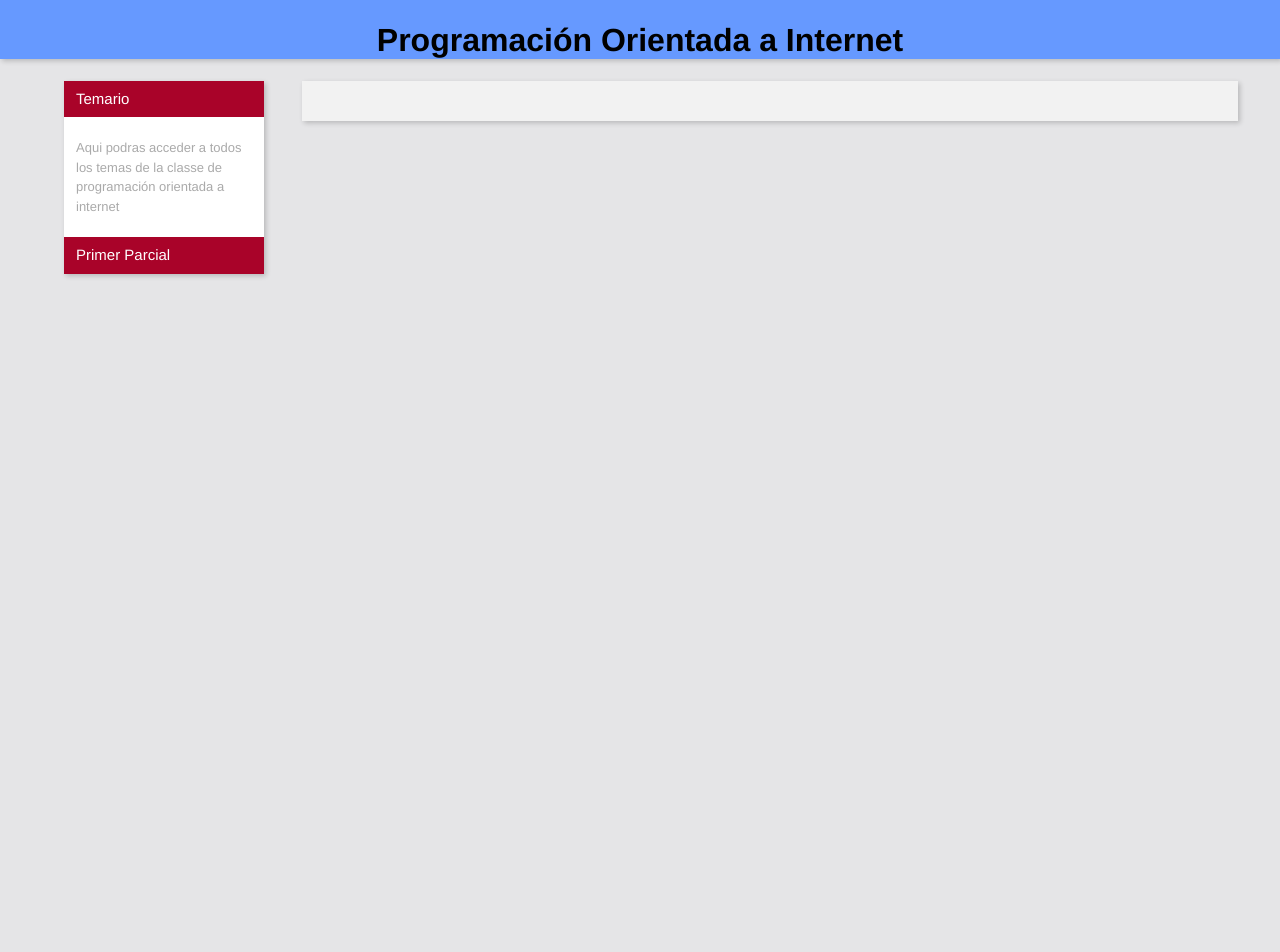
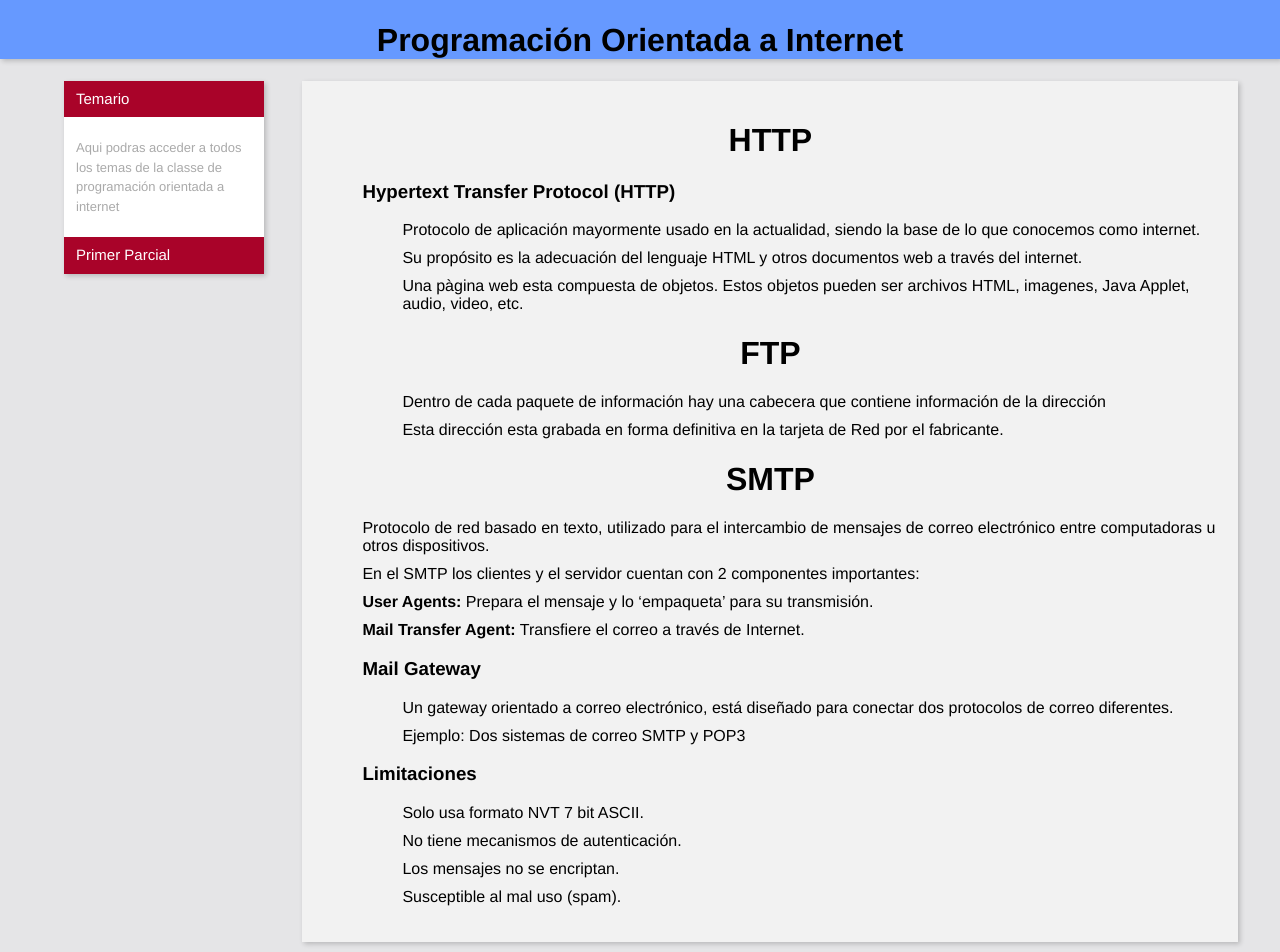
Before and after one commit to Altva/Enciclopedia-POI, a plain HTML site: page temas/01-05.html in a window 1280 px wide. Before the commit the page ends 800 px from the top, so only its background shows below. Drawn offline with Linux system fonts and the light colour scheme; files whose address does not match are found by name.

Commit message:
03, 04 y 04

```diff
--- a/temas/01-05.html
+++ b/temas/01-05.html
@@ -34,7 +34,52 @@
             </nav>
         </div>
         <div id="content" class="content">
-
+            <div class="content-data">
+                <h1> HTTP </h1>
+                <ul class="Conceptos">
+                    <li>
+                        <h3> Hypertext Transfer Protocol (HTTP) </h3>
+                        <ul class="Parrafos">
+                            <li>Protocolo de aplicación mayormente usado en la actualidad, siendo la base de lo que conocemos como internet.</li>
+                            <li>Su propósito es la adecuación del lenguaje HTML y otros documentos web a través del internet.</li>
+                            <li>Una pàgina web esta compuesta de objetos. Estos objetos pueden ser archivos HTML, imagenes, Java Applet, audio, video, etc.</li>
+                        </ul>
+                    </li>
+                </ul>
+                <h1> FTP </h1>
+                <ul class="Conceptos">
+                    <li>
+                        <h3>  </h3>
+                        <ul class="Parrafos">
+                            <li>Dentro de cada paquete de información hay una cabecera que contiene información de la dirección</li>
+                            <li>Esta dirección esta grabada en forma definitiva en la tarjeta de Red por el fabricante.</li>
+                        </ul>
+                    </li>
+                </ul>
+                <h1> SMTP </h1>
+                <ul class="Conceptos">
+                    <li> Protocolo de red basado en texto, utilizado para el intercambio de mensajes de correo electrónico entre computadoras u otros dispositivos. </li>
+                    <li>En el SMTP los clientes y el servidor cuentan con 2 componentes importantes:</li>
+                    <li><b>User Agents:</b> Prepara el mensaje y lo ‘empaqueta’ para su transmisión.</li>
+                    <li><b>Mail Transfer Agent:</b> Transfiere el correo a través de Internet.</li>
+                    <li>
+                        <h3> Mail Gateway </h3>
+                        <ul class="Parrafos">
+                            <li>Un gateway orientado a correo electrónico, está diseñado para conectar dos protocolos de correo diferentes.</li>
+                            <li>Ejemplo: Dos sistemas de correo SMTP y POP3</li>
+                        </ul>
+                    </li>
+                    <li>
+                        <h3> Limitaciones </h3>
+                        <ul class="Parrafos">
+                            <li>Solo usa formato NVT 7 bit ASCII. </li>
+                            <li>No tiene mecanismos de autenticación.</li>
+                            <li>Los mensajes no se encriptan.</li>
+                            <li>Susceptible al mal uso (spam).</li>
+                        </ul>
+                    </li>
+                </ul>
+            </div>
         </div>
     </body>
 </html>
```
Also changed, not shown: temas/01-03.html (+24 -1 lines), temas/01-04.html (+12 -1 lines).
